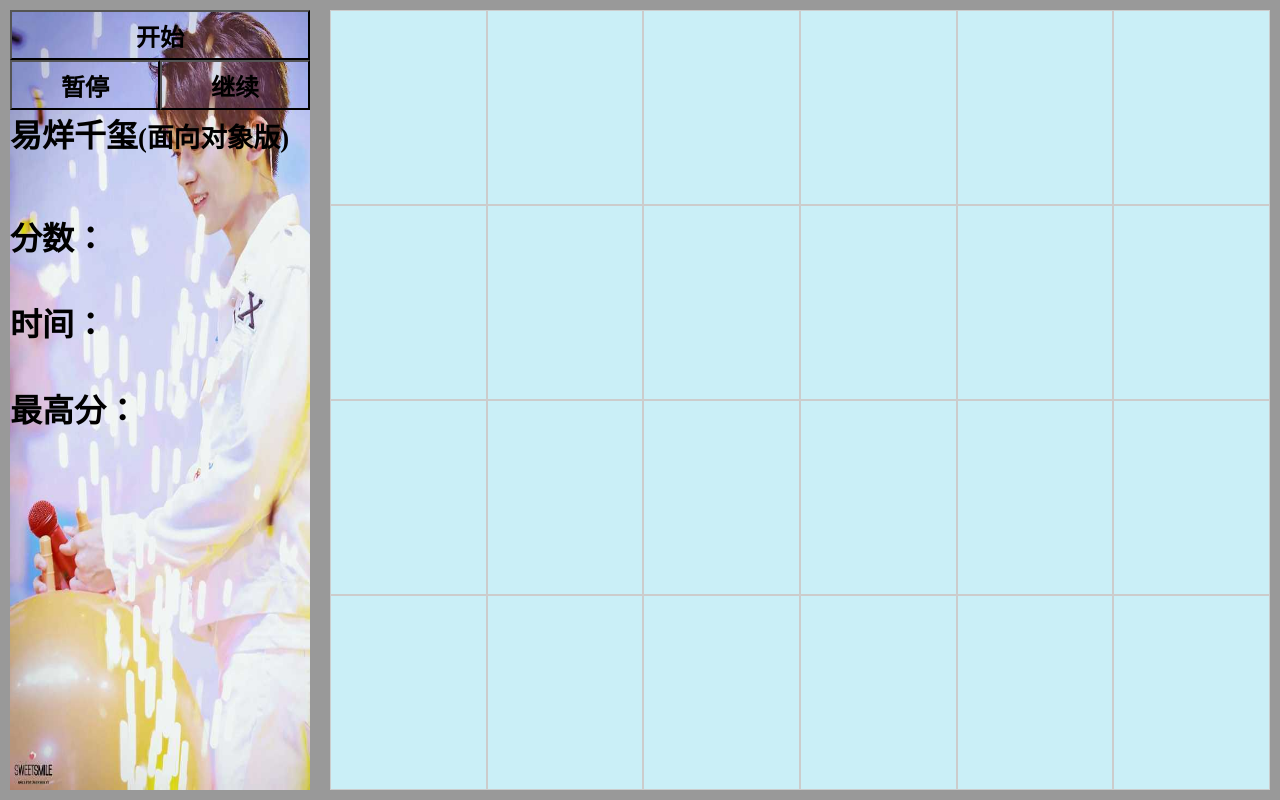
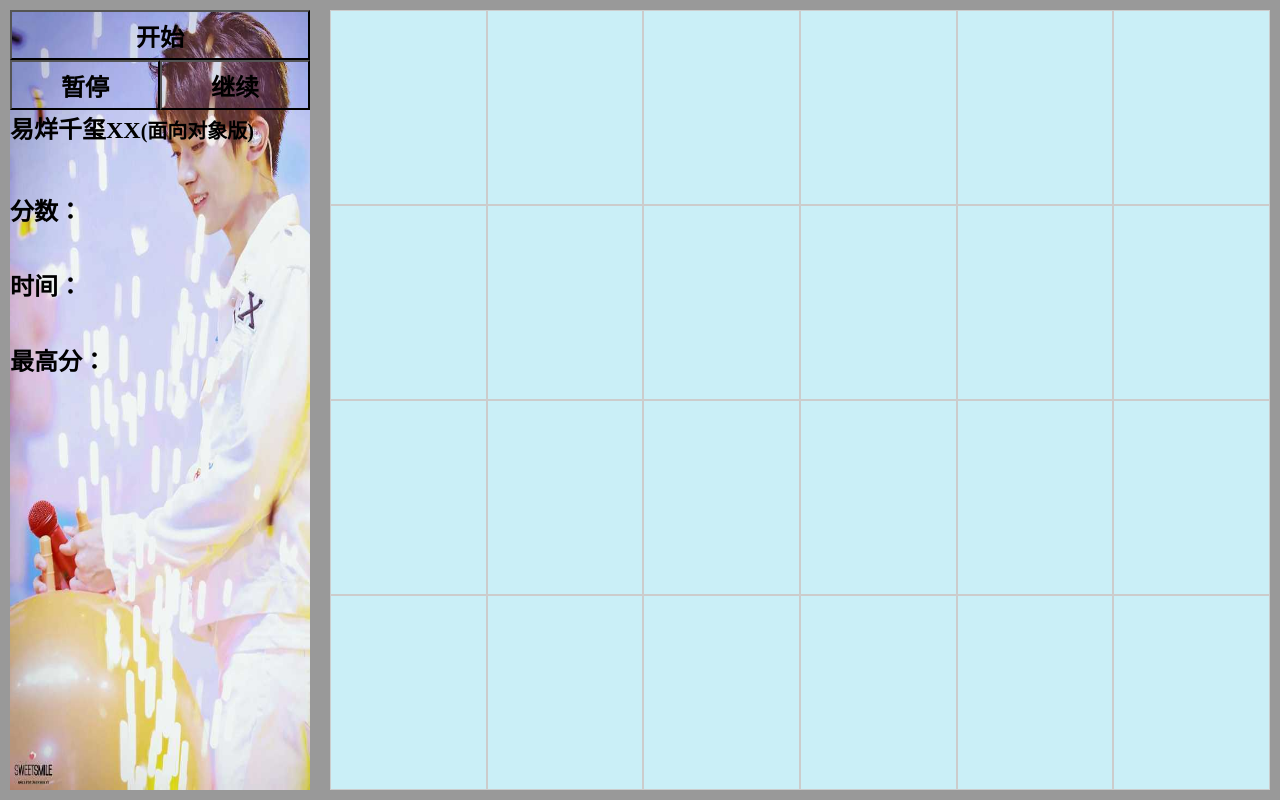
Before and after one commit to shengshiwenhao/YiYangQianXi, a plain HTML site: page yyqx.html in a window 1280 px wide. Drawn offline with Linux system fonts and the light colour scheme.

Commit message:
Signed-off-by: hao4132 <1164985004@qq.com>

```diff
--- a/yyqx.html
+++ b/yyqx.html
@@ -11,7 +11,7 @@
 	h1{
 		width: 25%;
 		height: 100%;
-		font-size: 32px;
+		font-size: 24px;
 		float: left;
 		border: 10px #999 solid;
 		box-sizing: border-box;
@@ -121,7 +121,7 @@
 		<button class="suspend">暂停</button>
 		<button class="proceed">继续</button>
 		<br/>
-		易烊千玺<small>(面向对象版)</small><br/>
+		易烊千玺XX<small>(面向对象版)</small><br/>
 		<br/>
 		<span>分数：</span>
 		<b></b>
```
